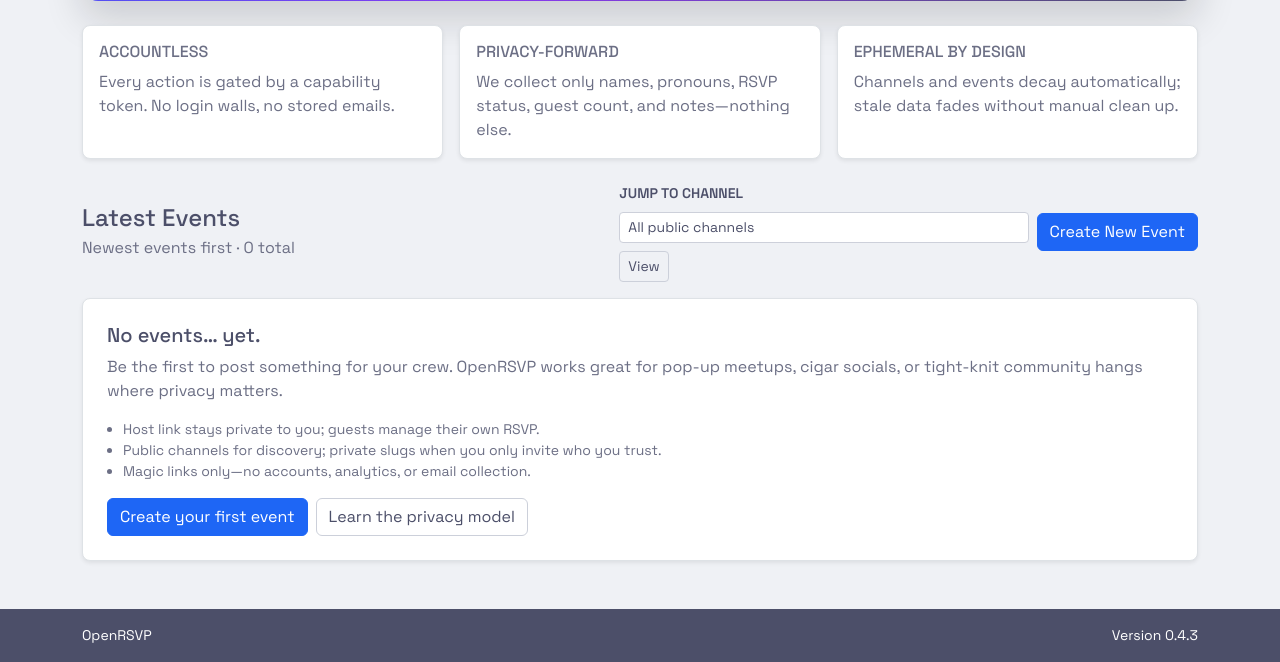
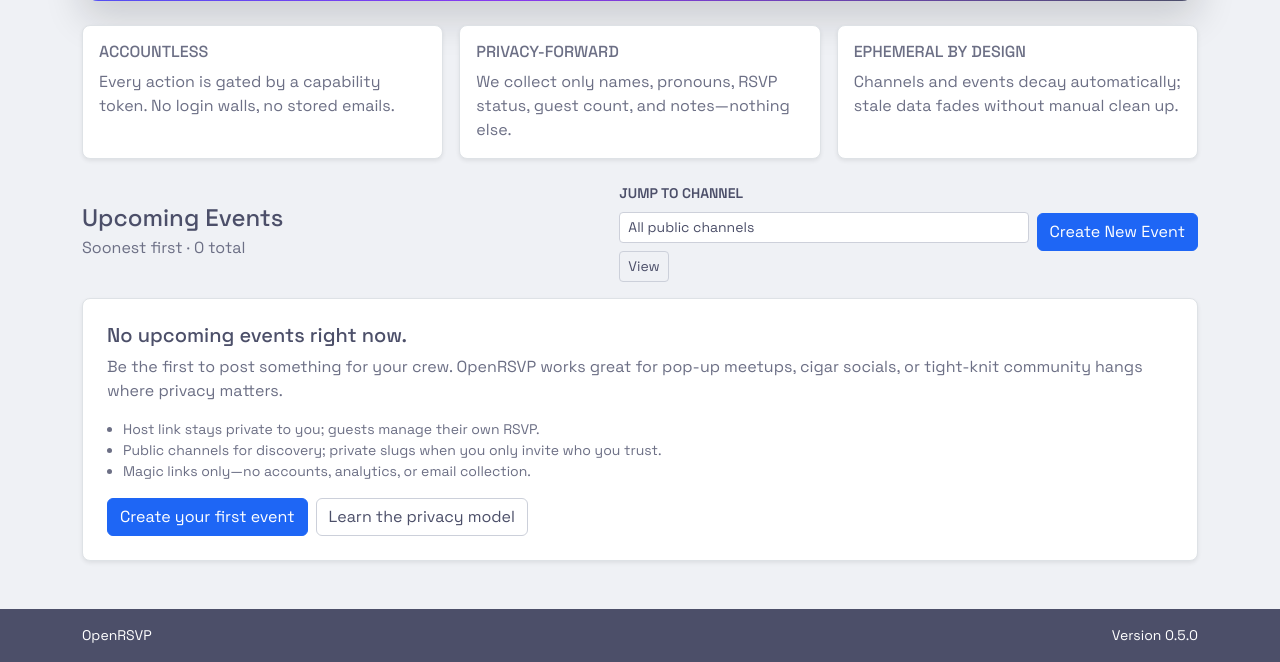
Before and after one commit to brandonleon/OpenRSVP, a FastAPI app: page / in a window 1280 px wide. Shown: the part 498-1160 px from the top of the page. Run offline with FastAPI, Linux system fonts and the light colour scheme; some libraries are stand-ins or nearby versions.

Commit message:
feat: add upcoming and recent events sections to homepage with pagination

```diff
--- a/openrsvp/api.py
+++ b/openrsvp/api.py
@@ -84,6 +84,7 @@ templates.env.filters["markdown"] = render_markdown
 
 ADMIN_EVENTS_PER_PAGE = 25
 EVENTS_PER_PAGE = 10
+RECENT_EVENTS_LIMIT = 5
 CHANNEL_SUGGESTION_LIMIT = 12
 
 
@@ -415,6 +416,54 @@ def _paginate_visible_events(
     )
 
 
+def _paginate_upcoming_events(
+    db: Session,
+    *,
+    include_private: bool,
+    channel_id: str | None,
+    page: int,
+    per_page: int = EVENTS_PER_PAGE,
+):
+    now = utcnow()
+    filters = _visible_event_filters(
+        include_private=include_private,
+        channel_id=channel_id,
+        now=now,
+    )
+    filters.append(Event.start_time >= now)
+    return paginate_events(
+        db,
+        filters=filters,
+        order_by=Event.start_time.asc(),
+        per_page=per_page,
+        page=page,
+    )
+
+
+def _recent_events(
+    db: Session,
+    *,
+    include_private: bool,
+    channel_id: str | None,
+    limit: int = RECENT_EVENTS_LIMIT,
+):
+    now = utcnow()
+    filters = _visible_event_filters(
+        include_private=include_private,
+        channel_id=channel_id,
+        now=now,
+    )
+    filters.append(Event.start_time < now)
+    stmt = (
+        select(Event)
+        .order_by(Event.start_time.desc())
+        .limit(limit)
+    )
+    for condition in filters:
+        stmt = stmt.where(condition)
+    return db.scalars(stmt).all()
+
+
 def _paginate_events(db: Session, *, page: int, query: str | None, include_rsvps: bool = False):
     clause = _event_search_clause(query)
     filters = [clause] if clause is not None else []
@@ -446,12 +495,18 @@ def homepage(
                 url=f"/channel/p/{slug_channel.slug}", status_code=303
             )
         return RedirectResponse(url=f"/channel/{slug_channel.slug}", status_code=303)
-    events, pagination = _paginate_visible_events(
+    upcoming_events, upcoming_pagination = _paginate_upcoming_events(
         db,
         include_private=False,
         channel_id=None,
         page=page,
         per_page=EVENTS_PER_PAGE,
+    )
+    recent_events = _recent_events(
+        db,
+        include_private=False,
+        channel_id=None,
+        limit=RECENT_EVENTS_LIMIT,
     )
     public_channels = get_public_channels(db)
     return templates.TemplateResponse(
@@ -459,9 +514,11 @@ def homepage(
         "home.html",
         {
             "request": request,
-            "events": events,
+            "upcoming_events": upcoming_events,
+            "upcoming_pagination": upcoming_pagination,
+            "recent_events": recent_events,
+            "recent_limit": RECENT_EVENTS_LIMIT,
             "public_channels": public_channels,
-            "pagination": pagination,
         },
     )
 
--- a/openrsvp/templates/home.html
+++ b/openrsvp/templates/home.html
@@ -52,8 +52,8 @@
 
 <div class="d-flex flex-wrap align-items-center justify-content-between gap-3 mb-3">
   <div>
-    <h2 class="h4 mb-1">Latest Events</h2>
-    <p class="text-muted mb-0">Newest events first · {{ pagination.total_events }} total</p>
+    <h2 class="h4 mb-1">Upcoming Events</h2>
+    <p class="text-muted mb-0">Soonest first · {{ upcoming_pagination.total_events }} total</p>
   </div>
   <div class="d-flex flex-wrap gap-2 align-items-center">
     <form class="d-flex flex-wrap gap-2 align-items-center" method="get">
@@ -70,9 +70,9 @@
   </div>
 </div>
 
-{% if events %}
+{% if upcoming_events %}
   <div class="list-group shadow-sm">
-  {% for event in events %}
+  {% for event in upcoming_events %}
     <a href="/e/{{ event.id }}" class="list-group-item list-group-item-action py-3">
       <div class="d-flex w-100 justify-content-between align-items-center flex-wrap gap-2">
         <div>
@@ -98,7 +98,7 @@
   <div class="p-4 bg-white border rounded-3 shadow-sm">
     <div class="d-flex align-items-start gap-3 flex-wrap">
       <div class="flex-grow-1">
-        <h3 class="h5 mb-2">No events… yet.</h3>
+        <h3 class="h5 mb-2">No upcoming events right now.</h3>
         <p class="text-muted mb-3">Be the first to post something for your crew. OpenRSVP works great for pop-up meetups, cigar socials, or tight-knit community hangs where privacy matters.</p>
         <ul class="text-muted small ps-3 mb-3">
           <li>Host link stays private to you; guests manage their own RSVP.</li>
@@ -114,19 +114,51 @@
   </div>
 {% endif %}
 
-{% if pagination.total_pages > 1 %}
+{% if upcoming_pagination.total_pages > 1 %}
 <nav class="mt-4" aria-label="Event pagination">
   <ul class="pagination mb-0">
-    <li class="page-item {% if not pagination.has_prev %}disabled{% endif %}">
-      <a class="page-link" href="?page={{ pagination.prev_page or pagination.page }}">Previous</a>
+    <li class="page-item {% if not upcoming_pagination.has_prev %}disabled{% endif %}">
+      <a class="page-link" href="?page={{ upcoming_pagination.prev_page or upcoming_pagination.page }}">Previous</a>
     </li>
     <li class="page-item disabled">
-      <span class="page-link">Page {{ pagination.page }} of {{ pagination.total_pages }}</span>
+      <span class="page-link">Page {{ upcoming_pagination.page }} of {{ upcoming_pagination.total_pages }}</span>
     </li>
-    <li class="page-item {% if not pagination.has_next %}disabled{% endif %}">
-      <a class="page-link" href="?page={{ pagination.next_page or pagination.page }}">Next</a>
+    <li class="page-item {% if not upcoming_pagination.has_next %}disabled{% endif %}">
+      <a class="page-link" href="?page={{ upcoming_pagination.next_page or upcoming_pagination.page }}">Next</a>
     </li>
   </ul>
 </nav>
 {% endif %}
+
+{% if recent_events %}
+<div class="d-flex flex-wrap align-items-center justify-content-between gap-3 mt-5 mb-3">
+  <div>
+    <h3 class="h5 mb-1">Recently happened</h3>
+    <p class="text-muted mb-0">Most recent first · showing up to {{ recent_limit }} still-visible events</p>
+  </div>
+</div>
+<div class="list-group shadow-sm">
+{% for event in recent_events %}
+  <a href="/e/{{ event.id }}" class="list-group-item list-group-item-action py-3">
+    <div class="d-flex w-100 justify-content-between align-items-center flex-wrap gap-2">
+      <div>
+        <h5 class="mb-1">{{ event.title }}</h5>
+        <small class="text-muted">{{ event.location or 'Location TBD' }}</small>
+      </div>
+      <div
+        class="text-end js-event-time"
+        data-event-utc="{{ event.start_time.isoformat(timespec='seconds') }}Z"
+      >
+        <span class="badge bg-light text-dark js-event-absolute">{{ event.start_time.strftime('%Y-%m-%d %H:%M') }}</span>
+        <div class="text-muted small js-event-relative" data-placeholder="Calculating...">Calculating...</div>
+        {% if event.end_time %}
+        <div class="text-muted small">Duration: {{ event.start_time|duration(event.end_time) }}</div>
+        {% endif %}
+      </div>
+    </div>
+    <div class="mb-0 mt-2 text-muted small markdown-content">{{ (event.description or 'No description provided.') | markdown | safe }}</div>
+  </a>
+{% endfor %}
+</div>
+{% endif %}
 {% endblock %}
--- a/pyproject.toml
+++ b/pyproject.toml
@@ -1,6 +1,6 @@
 [project]
 name = "openrsvp"
-version = "0.4.3"
+version = "0.5.0"
 description = "Accountless RSVP platform powered by FastAPI"
 readme = "README.md"
 requires-python = ">=3.11"
```
Also changed, not shown: 1 other file.
